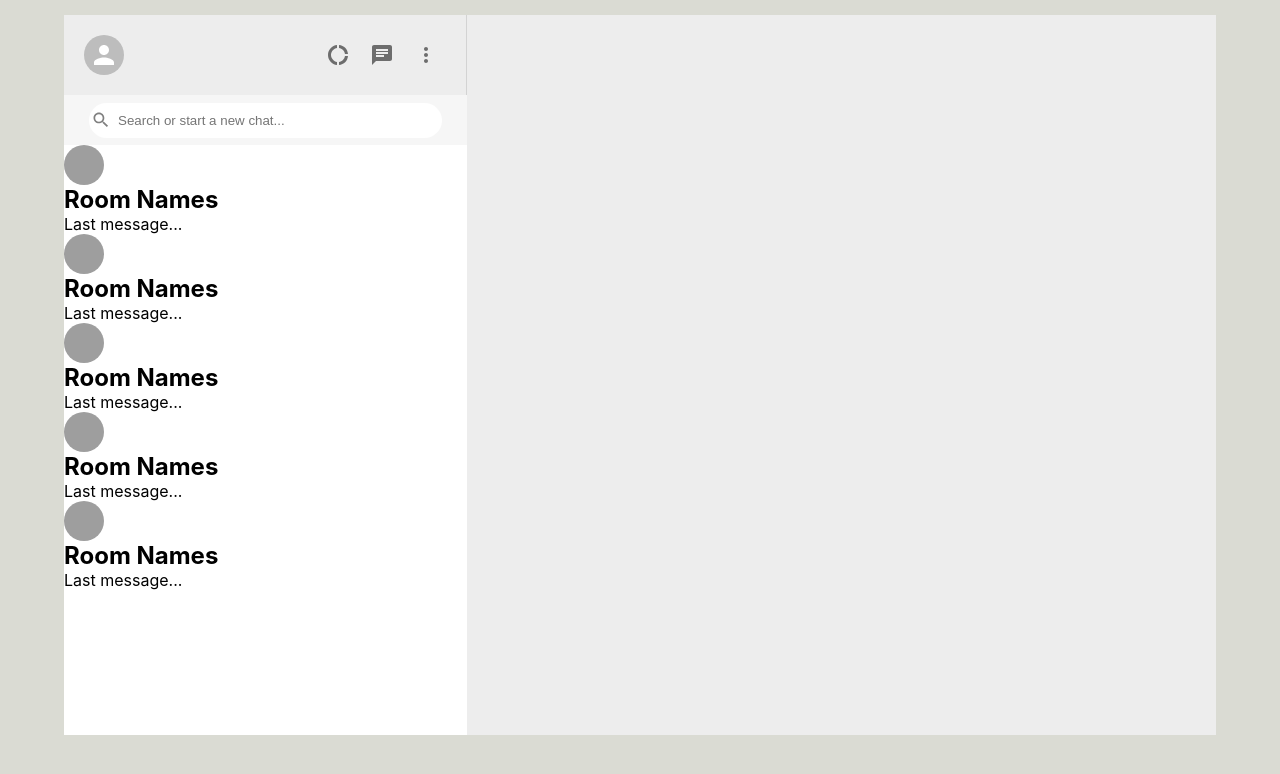
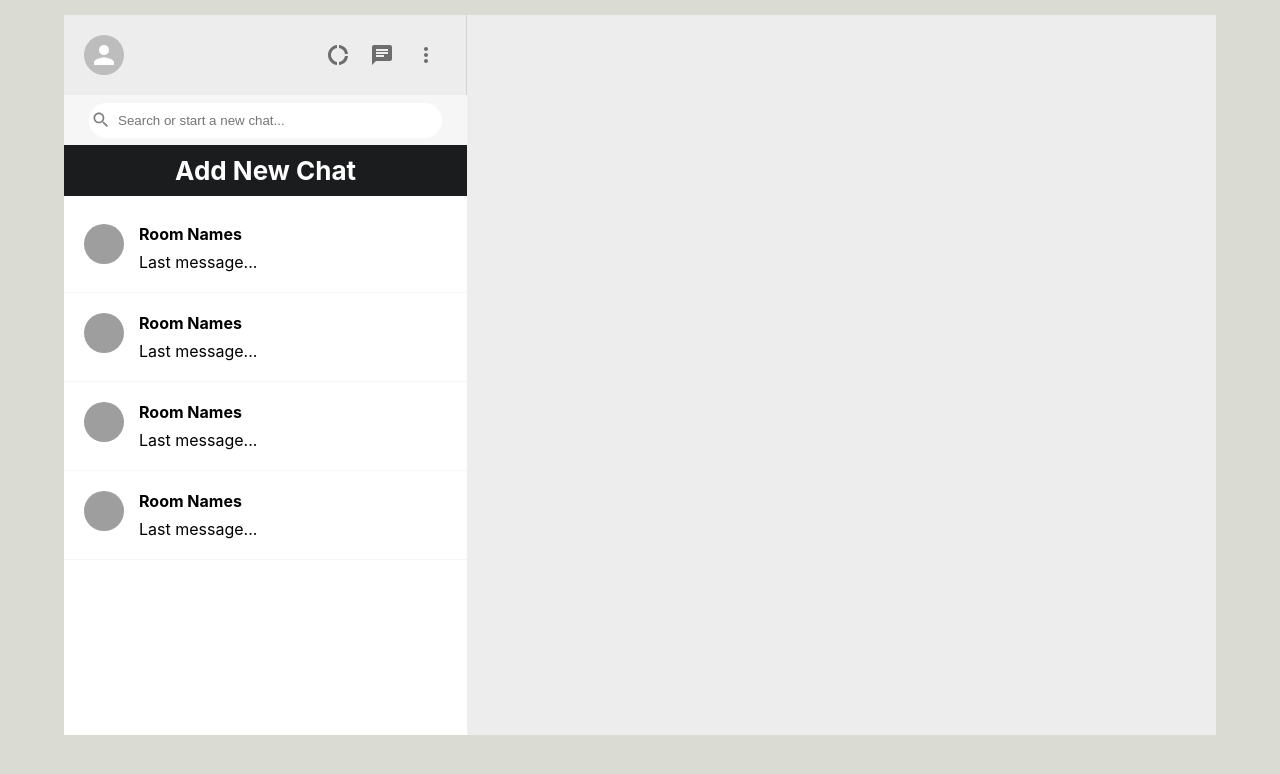
Before and after one commit to aklepper20/whatsapp, a React (Create React App) app: page / in a window 1280 px wide. Shown: the top 774 px of the page. Built offline with nearby package versions, Linux system fonts and the light colour scheme; grey boxes are pictures that could not be loaded.

Commit message:
adds styling of new chat room

```diff
--- a/src/components/SideBarChat.js
+++ b/src/components/SideBarChat.js
@@ -2,12 +2,21 @@ import { Avatar } from "@mui/material";
 import React, { useEffect, useState } from "react";
 import styled from "styled-components";
 
-function SideBarChat() {
+function SideBarChat({ addNewChat }) {
   const [seed, setSeed] = useState("");
+
   useEffect(() => {
     setSeed(Math.floor(Math.random() * 5000));
   }, []);
-  return (
+
+  const createChat = () => {
+    const roomName = prompt("Please enter a name for a chat...");
+
+    if (roomName) {
+    }
+  };
+
+  return !addNewChat ? (
     <SidebarChatContainer>
       <Avatar src={`https://avatars.dicebear.com/api/human/${seed}.svg`} />
       <SidebarChatInfo>
@@ -15,8 +24,40 @@ function SideBarChat() {
         <p>Last message...</p>
       </SidebarChatInfo>
     </SidebarChatContainer>
+  ) : (
+    <NewChat onClick={createChat}>
+      <h2>Add New Chat</h2>
+    </NewChat>
   );
 }
-const SidebarChatContainer = styled.div``;
-const SidebarChatInfo = styled.div``;
+const SidebarChatContainer = styled.div`
+  display: flex;
+  padding: 20px;
+  cursor: pointer;
+  border-bottom: 1px solid #f6f6f6;
+  &:hover {
+    background-color: #ebebeb;
+  }
+`;
+const SidebarChatInfo = styled.div`
+  margin-left: 15px;
+  h2 {
+    font-size: 16px;
+    margin-bottom: 8px;
+  }
+`;
+
+const NewChat = styled.div`
+  width: 100%;
+  background-color: #1a1c1e;
+  h2 {
+    font-size: 26px;
+    margin-bottom: 8px;
+    padding: 10px;
+    text-align: left;
+    text-align: center;
+    color: #fff;
+  }
+`;
+
 export default SideBarChat;
--- a/src/components/Sidebar.js
+++ b/src/components/Sidebar.js
@@ -38,7 +38,7 @@ function Sidebar() {
       </SidebarSearch>
 
       <SidebarChat>
-        <SideBarChat />
+        <SideBarChat addNewChat />
         <SideBarChat />
         <SideBarChat />
         <SideBarChat />
```
